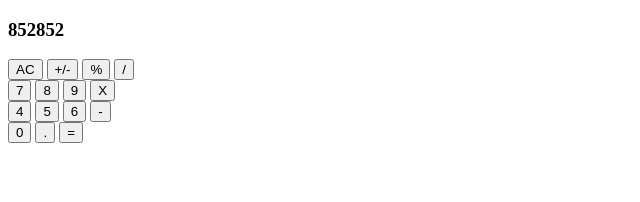
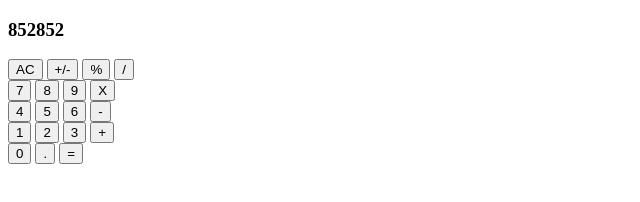
Before and after one commit to Stillwell-C/Taschenrechner, a plain HTML site: page index.html in a window 1280 px wide. Shown: the whole page, without its empty margins (0-640 px from the left). Drawn offline with Linux system fonts and the light colour scheme.

Commit message:
Add missing line 4 of buttons

```diff
--- a/index.html
+++ b/index.html
@@ -32,6 +32,12 @@
                 <button class="button operatorBtn" id="subBtn">-</button>
             </div>
             <div class="btn-line4">
+                <button class="button numBtn" id="btn1">1</button>
+                <button class="button numBtn" id="btn2">2</button>
+                <button class="button numBtn" id="btn3">3</button>
+                <button class="button operatorBtn" id="plsBtn">+</button>
+            </div>
+            <div class="btn-line5">
                 <button class="button numBtn" id="btn0">0</button>
                 <button class="button numBtn" id="dcmBtn">.</button>
                 <button class="button operatorBtn" id="eqlBtn">=</button>
```
